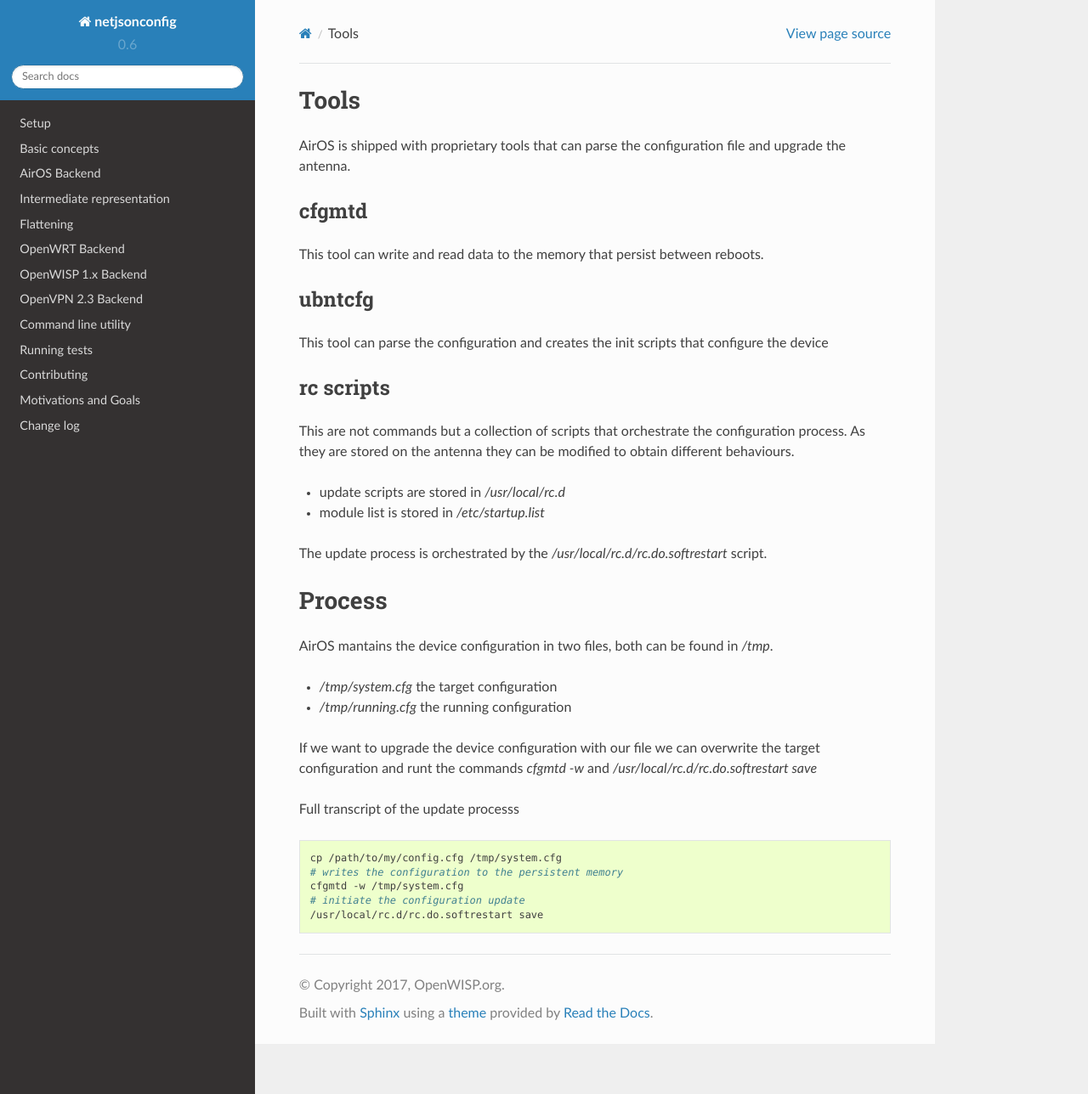
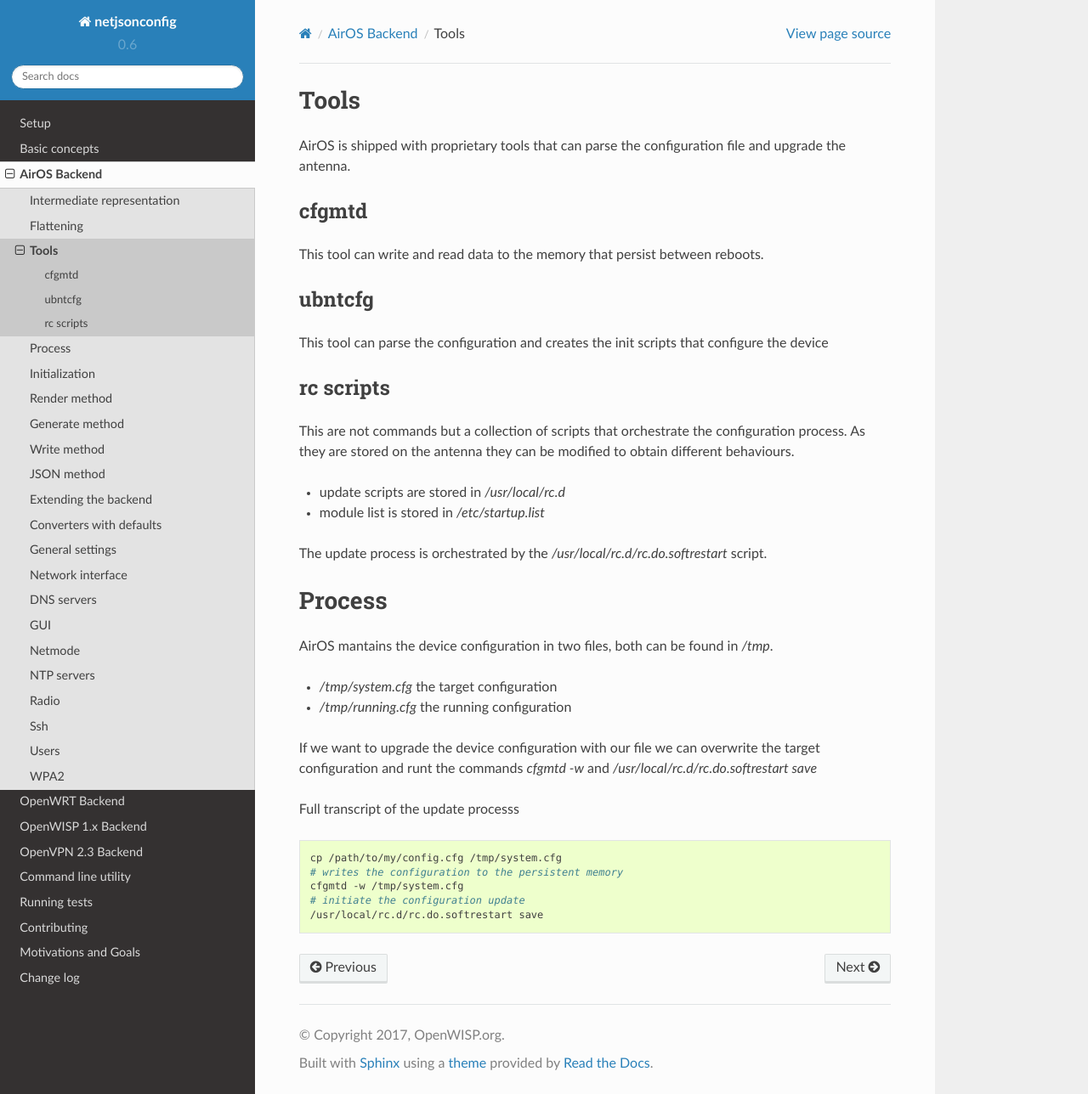
Before and after one commit to openwisp/netjsonconfig, a Sphinx documentation site: the page built from docs/source/backends/airos-upgrade.rst, in a window 1280 px wide and 1288 px high. Shown: the whole window at 85% size. Built offline with Sphinx 7.4.7 and the Read the Docs theme 2.0.0, drawn with Linux system fonts in a browser that asks for light colours.

Commit message:
[airos] move toctree for additional airos pages

```diff
--- a/docs/source/backends/airos.rst
+++ b/docs/source/backends/airos.rst
@@ -14,7 +14,10 @@ The ``AirOs`` backend allows to generate AirOS v8.3 compatible configurations.
     Early feedback and contributions are very welcome and will help
     to stabilize the backend faster.
 
+.. toctree::
 
+    intermediate
+    airos-upgrade
 
 Initialization
 --------------
--- a/docs/source/index.rst
+++ b/docs/source/index.rst
@@ -49,7 +49,6 @@ Contents:
    /general/setup
    /general/basics
    /backends/airos
-   /backends/intermediate
    /backends/openwrt
    /backends/openwisp
    /backends/openvpn
```
